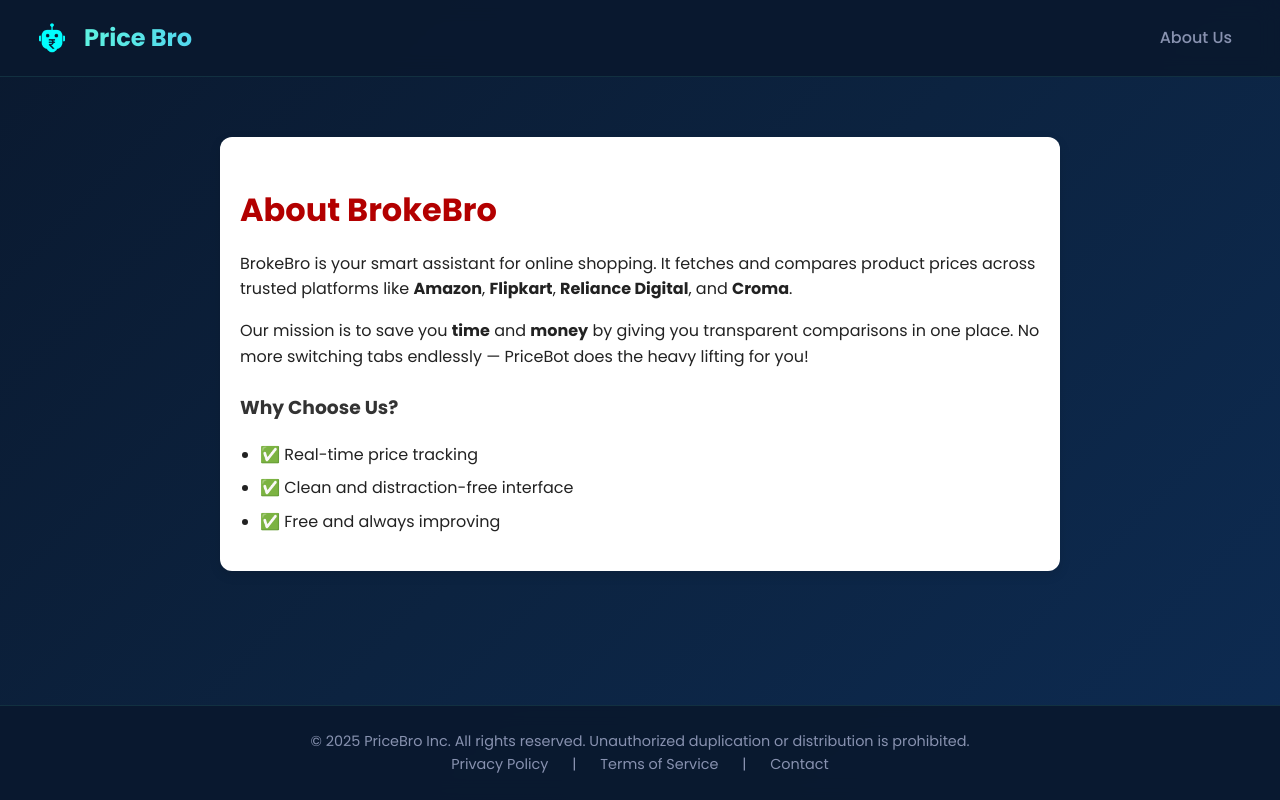
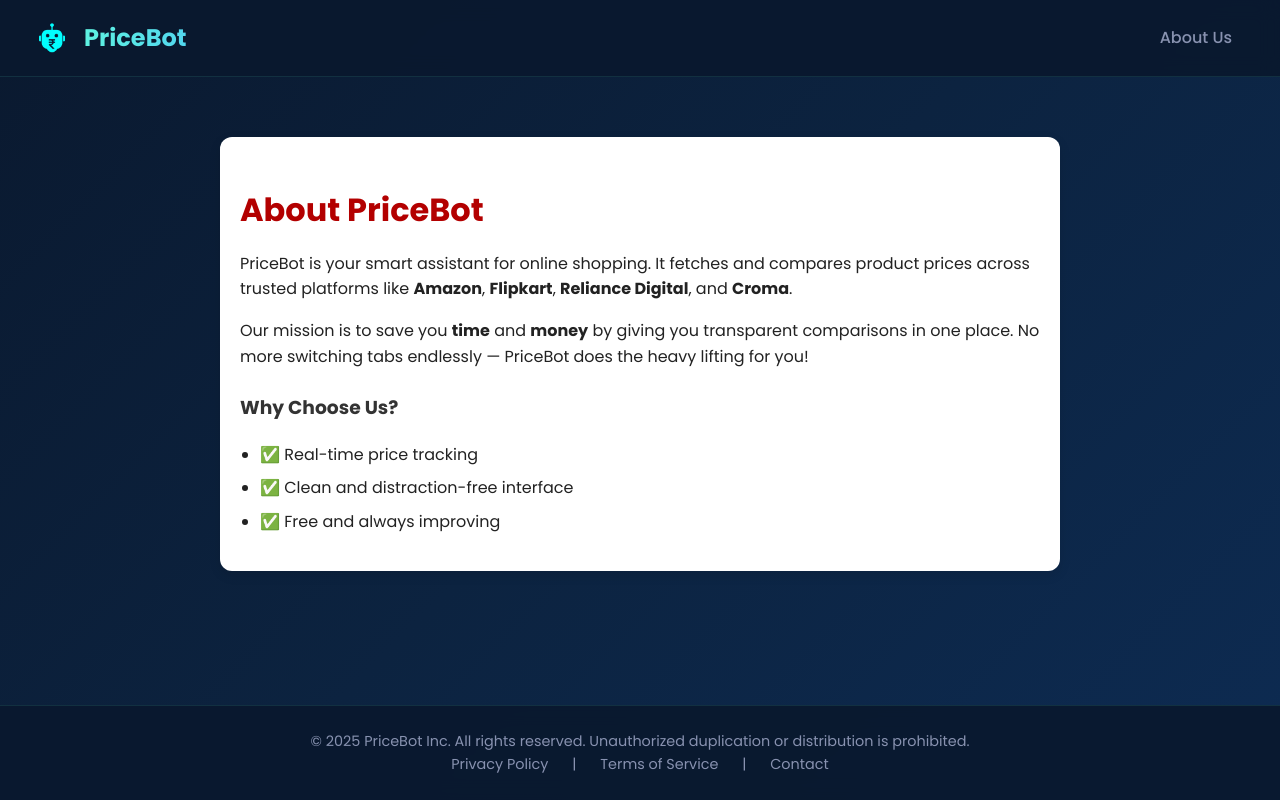
Before and after one commit to Govind7395/Price-Bot, a FastAPI app: page /about in a window 1280 px wide. Run offline with FastAPI, Linux system fonts and the light colour scheme; some libraries are stand-ins or nearby versions.

Commit message:
Made some visual changes in html files

```diff
--- a/templates/about.html
+++ b/templates/about.html
@@ -1,12 +1,12 @@
 {% extends "base.html" %}
 
-{% block title %}About Us - BrokeBro{% endblock %}
+{% block title %}About Us - PriceBot{% endblock %}
 
 {% block content %}
 <div class="about-container">
-    <h2>About BrokeBro</h2>
+    <h2>About PriceBot</h2>
     <p>
-        BrokeBro is your smart assistant for online shopping.
+        PriceBot is your smart assistant for online shopping.
         It fetches and compares product prices across trusted platforms like
         <strong>Amazon</strong>, <strong>Flipkart</strong>, <strong>Reliance Digital</strong>, and
         <strong>Croma</strong>.
--- a/templates/base.html
+++ b/templates/base.html
@@ -4,7 +4,7 @@
 <head>
     <meta charset="UTF-8">
     <meta name="viewport" content="width=device-width, initial-scale=1">
-    <title>{% block title %} Price Bro {% endblock %}</title>
+    <title>{% block title %} PriceBot {% endblock %}</title>
 
     <!-- Favicon -->
     <link rel="icon" type="image/png" href="{{ url_for('static', path='favicon.png') }}">
@@ -570,7 +570,7 @@
     <nav>
         <div class="logo">
             <img src="{{ url_for('static', path='images/bot_logo.png') }}" alt="Bot Logo" style="height:40px;">
-            Price Bro
+            PriceBot
         </div>
         <div>
             <a href="{{ url_for('about') }}">About Us</a>
@@ -580,7 +580,7 @@
     {% if request.url.path == '/' %}
     <!-- Header -->
     <header>
-        <h1>Price Bro</h1>
+        <h1>PriceBot</h1>
         <h2>Easily compare prices across top shopping sites</h2>
     </header>
 
@@ -671,7 +671,7 @@
 
     <!-- Footer -->
     <footer>
-        © 2025 PriceBro Inc. All rights reserved. Unauthorized duplication or distribution is prohibited.
+        © 2025 PriceBot Inc. All rights reserved. Unauthorized duplication or distribution is prohibited.
         <br>
         <a href="{{ url_for('privacy') }}">Privacy Policy</a>
         | <a href="{{ url_for('terms') }}">Terms of Service</a>
--- a/templates/privacy.html
+++ b/templates/privacy.html
@@ -9,7 +9,7 @@
     <p><strong>Last Updated:</strong> January 1, 2025</p>
 
     <p>
-        Welcome to BrokeBro! We respect your privacy and are committed to protecting it.
+        Welcome to PriceBot! We respect your privacy and are committed to protecting it.
         This Privacy Policy explains how we collect, use, and safeguard your information.
         Please note: half of this is legal gibberish to look professional 🤷.
     </p>
```
